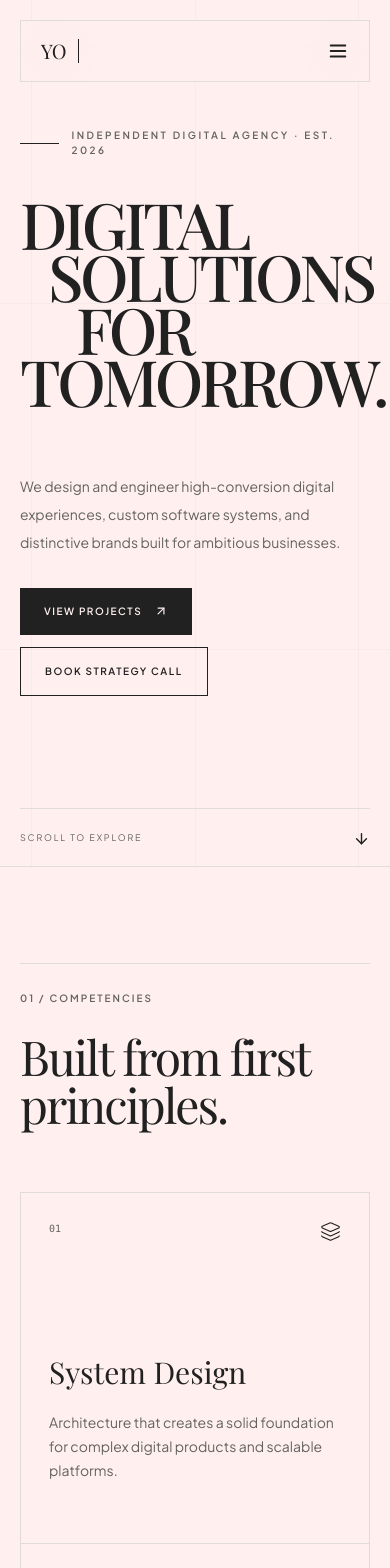
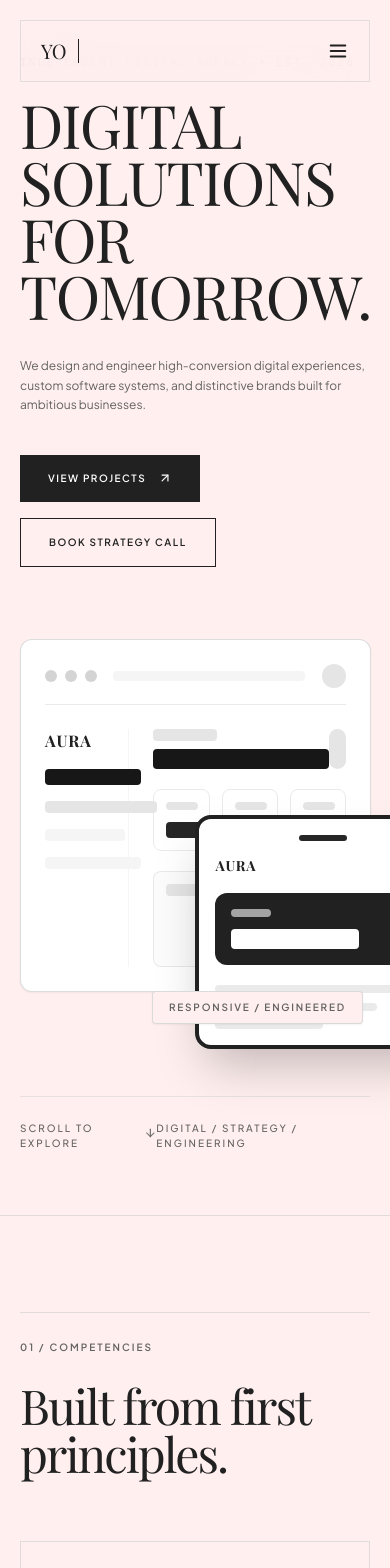
Before and after one commit to yassineED7/yo-solution, a React (Vite) app: page / in a window 390 px wide. Shown: the top 1568 px of the page. Built offline with nearby package versions, Linux system fonts and the light colour scheme.

Commit message:
feat(hero): enhance visual wireframe layout and responsiveness

```diff
--- a/src/components/Hero.jsx
+++ b/src/components/Hero.jsx
@@ -1,62 +1,140 @@
 import { motion } from "framer-motion";
-import { ArrowDown, ArrowUpRight } from "lucide-react";
-import HeroMockup from "./HeroMockup";
-
-const fadeUp = {
-  hidden: { opacity: 0, y: 30 },
-  visible: { opacity: 1, y: 0, transition: { duration: 0.7, ease: [0.22, 1, 0.36, 1] } },
-};
-const stagger = {
-  hidden: {},
-  visible: { transition: { staggerChildren: 0.1 } },
-};
+import { ArrowUpRight, ArrowDown } from "lucide-react";
 
 export default function Hero() {
   return (
-    <section id="top" className="relative min-h-screen overflow-hidden border-b border-neutral-300/70 pt-32">
-      <div className="pointer-events-none absolute inset-0 opacity-40">
-        <div className="absolute left-[8%] top-0 h-full w-px bg-neutral-300/60" />
-        <div className="absolute left-[50%] top-0 h-full w-px bg-neutral-300/40" />
-        <div className="absolute right-[8%] top-0 h-full w-px bg-neutral-300/60" />
-        <div className="absolute left-0 right-0 top-[35%] h-px bg-neutral-300/50" />
-        <div className="absolute left-0 right-0 top-[75%] h-px bg-neutral-300/50" />
-      </div>
+    <section className="relative border-b border-neutral-300/70 pt-12 pb-16 md:pt-16 md:pb-24 overflow-hidden">
+      <div className="mx-auto max-w-[1440px] px-5 md:px-8 lg:px-12">
+        <div className="grid gap-12 lg:grid-cols-12 lg:items-center">
 
-      <div className="relative mx-auto max-w-[1440px] px-5 md:px-8 lg:px-12">
-        <motion.div initial={{ opacity: 0 }} animate={{ opacity: 1 }} transition={{ duration: .8 }} className="mb-10 flex items-center gap-3">
-          <span className="h-px w-10 bg-[#212121]" />
-          <span className="text-[10px] font-semibold uppercase tracking-[0.25em] text-[#636361]">Independent Digital Agency · Est. 2026</span>
-        </motion.div>
+          {/* الجانب الأيسر: النصوص والأزرار */}
+          <div className="lg:col-span-5">
+            <span className="font-mono text-[11px] uppercase tracking-[0.2em] text-[#636361]">
+              INDEPENDENT DIGITAL AGENCY • EST. 2026
+            </span>
 
-        <motion.div initial="hidden" animate="visible" variants={stagger} className="max-w-[1100px]">
-          <motion.h1 variants={fadeUp} className="font-serif text-[clamp(4rem,10vw,9.5rem)] font-medium leading-[0.82] tracking-[-0.055em]">
-            DIGITAL<br /><span className="ml-[8%] italic">SOLUTIONS</span><br /><span className="ml-[16%]">FOR TOMORROW.</span>
-          </motion.h1>
-        </motion.div>
+            <h1 className="mt-6 font-serif text-6xl leading-[0.95] tracking-tight text-[#212121] md:text-7xl lg:text-8xl">
+              DIGITAL <br />
+              SOLUTIONS <br />
+              FOR <br />
+              TOMORROW.
+            </h1>
 
-        <div className="mt-16 grid gap-12 lg:grid-cols-12 lg:items-end">
-          <motion.div initial="hidden" whileInView="visible" viewport={{ once: true }} variants={fadeUp} className="lg:col-span-4">
-            <p className="max-w-md text-sm leading-7 text-[#636361] md:text-base">
-              We design and engineer high-conversion digital experiences, custom software systems, and distinctive brands built for ambitious businesses.
+            <p className="mt-8 max-w-md text-xs leading-relaxed text-[#636361] md:text-sm">
+              We design and engineer high-conversion digital experiences,
+              custom software systems, and distinctive brands built for ambitious
+              businesses.
             </p>
-            <div className="mt-8 flex flex-wrap gap-3">
-              <a href="#works" className="group inline-flex items-center gap-3 bg-[#212121] px-6 py-4 text-[10px] font-semibold uppercase tracking-[0.15em] text-[#FFEFEF]">
-                View Projects <ArrowUpRight size={14} className="transition-transform group-hover:translate-x-1 group-hover:-translate-y-1" />
+
+            <div className="mt-10 flex flex-wrap items-center gap-4">
+              <a
+                href="#works"
+                className="inline-flex items-center gap-3 bg-[#212121] px-7 py-4 text-[10px] font-semibold uppercase tracking-[0.15em] text-white transition-transform hover:-translate-y-0.5"
+              >
+                View Projects <ArrowUpRight size={14} />
               </a>
-              <a href="#contact" className="inline-flex items-center gap-3 border border-[#212121] px-6 py-4 text-[10px] font-semibold uppercase tracking-[0.15em] transition-colors hover:bg-[#212121] hover:text-white">
+              <a
+                href="#contact"
+                className="inline-flex items-center gap-3 border border-[#212121] bg-transparent px-7 py-4 text-[10px] font-semibold uppercase tracking-[0.15em] text-[#212121] transition-transform hover:-translate-y-0.5"
+              >
                 Book Strategy Call
               </a>
             </div>
-          </motion.div>
-          <motion.div initial={{ opacity: 0, y: 50 }} whileInView={{ opacity: 1, y: 0 }} viewport={{ once: true }} transition={{ duration: .9, delay: .15 }} className="lg:col-span-8">
-            <HeroMockup />
-          </motion.div>
+          </div>
+
+          {/* الجانب الأيمن: تكبير الموكاب (Mockup) بشكل واصل للحدود كما موضح في الصورة */}
+          <div className="relative lg:col-span-7">
+            <motion.div
+              initial={{ opacity: 0, scale: 0.95 }}
+              animate={{ opacity: 1, scale: 1 }}
+              transition={{ duration: 0.7 }}
+              className="relative mx-auto w-full max-w-[720px] py-6"
+            >
+              {/* شاشة الكمبيوتر الكبيرة (Main Dashboard) */}
+              <div className="relative w-full rounded-xl border border-neutral-300/80 bg-white p-6 md:p-8 shadow-sm">
+                {/* Navbar Wireframe */}
+                <div className="mb-6 flex items-center justify-between border-b border-neutral-200/80 pb-4">
+                  <div className="flex items-center gap-2">
+                    <span className="h-3 w-3 rounded-full bg-neutral-300" />
+                    <span className="h-3 w-3 rounded-full bg-neutral-300" />
+                    <span className="h-3 w-3 rounded-full bg-neutral-300" />
+                  </div>
+                  <div className="h-2.5 w-48 rounded bg-neutral-100" />
+                  <div className="h-6 w-6 rounded-full bg-neutral-200" />
+                </div>
+
+                <div className="grid grid-cols-12 gap-6">
+                  {/* Sidebar */}
+                  <div className="col-span-4 space-y-4 border-r border-neutral-100 pr-4">
+                    <span className="font-serif text-base font-bold tracking-wider text-[#212121]">AURA</span>
+                    <div className="h-4 w-24 rounded bg-neutral-900" />
+                    <div className="h-3 w-28 rounded bg-neutral-200" />
+                    <div className="h-3 w-20 rounded bg-neutral-100" />
+                    <div className="h-3 w-24 rounded bg-neutral-100" />
+                  </div>
+
+                  {/* Body Content */}
+                  <div className="col-span-8 space-y-5">
+                    <div className="flex items-center justify-between">
+                      <div className="space-y-2">
+                        <div className="h-3 w-16 rounded bg-neutral-200" />
+                        <div className="h-5 w-44 rounded bg-neutral-900" />
+                      </div>
+                      <div className="h-10 w-10 rounded-full bg-neutral-200" />
+                    </div>
+
+                    <div className="grid grid-cols-3 gap-3">
+                      {[1, 2, 3].map((i) => (
+                        <div key={i} className="rounded-lg border border-neutral-200/80 p-3">
+                          <div className="h-2 w-8 rounded bg-neutral-200" />
+                          <div className="mt-3 h-4 w-12 rounded bg-neutral-800" />
+                        </div>
+                      ))}
+                    </div>
+
+                    <div className="h-24 w-full rounded-lg border border-neutral-200/80 bg-neutral-50/50 p-3">
+                      <div className="h-3 w-20 rounded bg-neutral-200" />
+                    </div>
+                  </div>
+                </div>
+              </div>
+
+              {/* التابليت في الوسط (تم تكبيرها ووضعها في المنتصف كما بالدائرة) */}
+              <motion.div
+                initial={{ y: 20, opacity: 0 }}
+                animate={{ y: 0, opacity: 1 }}
+                transition={{ delay: 0.2, duration: 0.5 }}
+                className="absolute top-1/2 left-1/2 -translate-x-1/2 -translate-y-1/2 w-64 md:w-80 rounded-2xl border-[4px] border-[#212121] bg-white p-4 shadow-2xl z-10"
+              >
+                <div className="mx-auto mb-3 h-1.5 w-12 rounded-full bg-neutral-800" />
+                <span className="font-serif text-sm font-bold tracking-wider text-[#212121]">AURA</span>
+
+                <div className="mt-4 rounded-xl bg-[#212121] p-4 text-white">
+                  <div className="h-2 w-10 rounded bg-neutral-400" />
+                  <div className="mt-3 h-5 w-32 rounded bg-white" />
+                </div>
+
+                <div className="mt-5 space-y-2.5">
+                  <div className="h-2 w-full rounded bg-neutral-200/80" />
+                  <div className="h-2 w-3/4 rounded bg-neutral-200/80" />
+                  <div className="h-2 w-1/2 rounded bg-neutral-200/80" />
+                </div>
+              </motion.div>
+
+              {/* Tag Responsive */}
+              <div className="absolute -bottom-2 right-2 rounded border border-neutral-300/80 bg-[#FFEFEF] px-4 py-2 text-[10px] font-semibold uppercase tracking-[0.18em] text-[#636361] shadow-sm z-20">
+                RESPONSIVE / ENGINEERED
+              </div>
+            </motion.div>
+          </div>
+
         </div>
 
-        <div className="mt-16 flex items-center justify-between border-t border-neutral-300/70 py-5">
-          <span className="text-[9px] uppercase tracking-[0.2em] text-[#636361]">Scroll to explore</span>
-          <motion.a href="#competencies" animate={{ y: [0, 5, 0] }} transition={{ duration: 1.8, repeat: Infinity }}><ArrowDown size={17} /></motion.a>
-          <span className="hidden text-[9px] uppercase tracking-[0.2em] text-[#636361] md:block">Digital / Strategy / Engineering</span>
+        {/* Footer Hero */}
+        <div className="mt-20 flex items-center justify-between border-t border-neutral-300/50 pt-6 text-[10px] font-medium uppercase tracking-[0.2em] text-[#636361]">
+          <span>SCROLL TO EXPLORE</span>
+          <ArrowDown size={14} className="animate-bounce" />
+          <span>DIGITAL / STRATEGY / ENGINEERING</span>
         </div>
       </div>
     </section>
```
